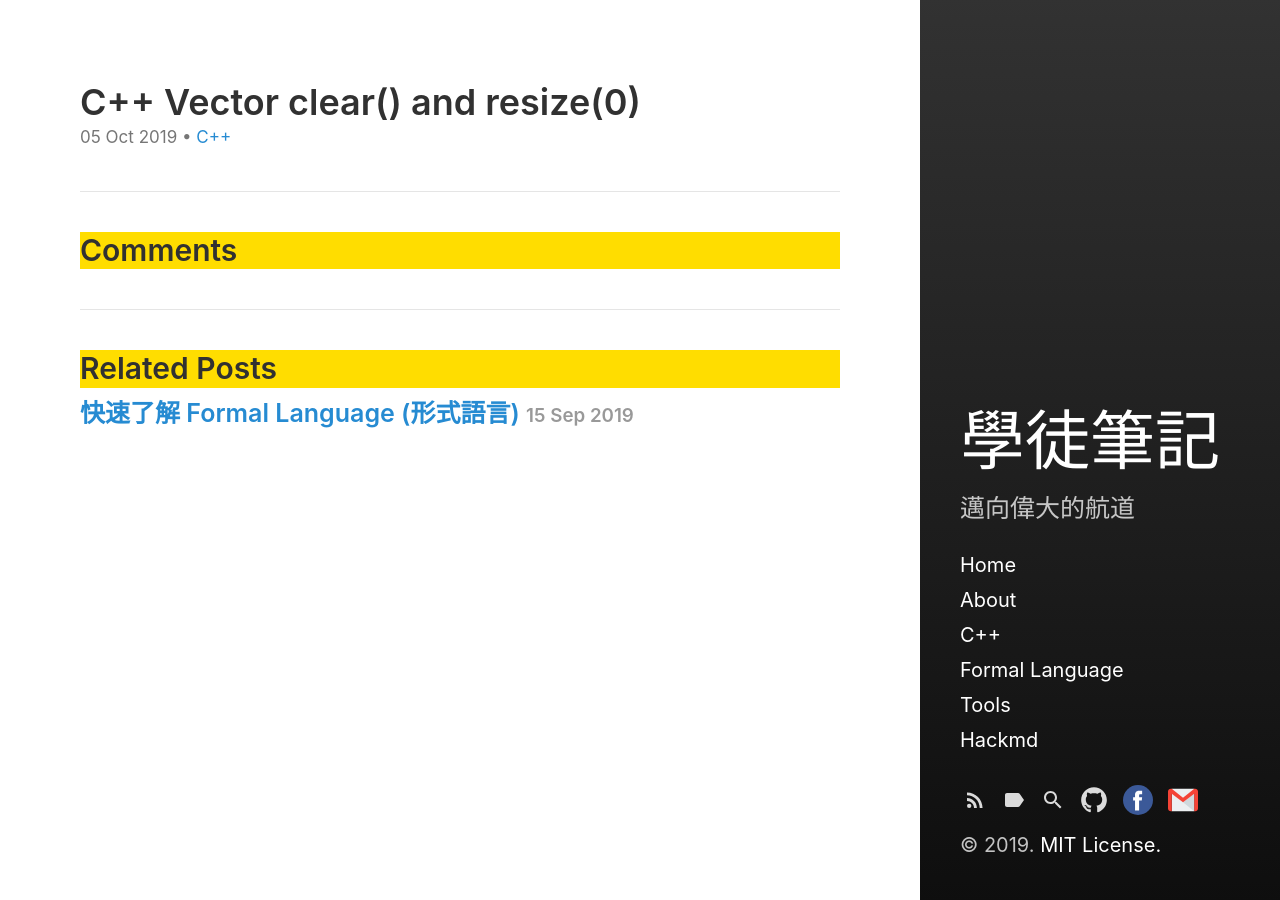
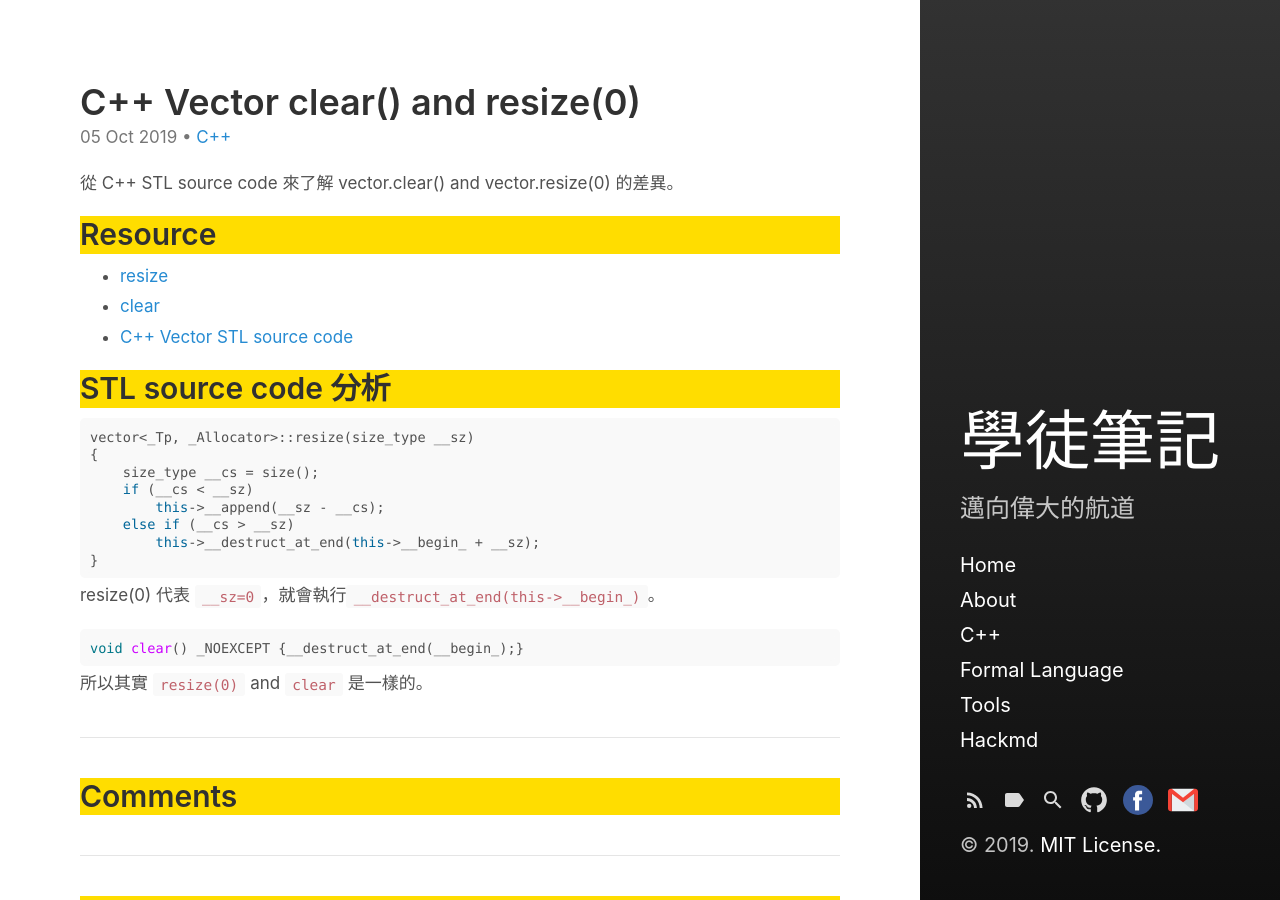
Before and after one commit to srhuang/srhuang.github.io, a Jekyll site: the page built from _posts/2019-10-05-c++vector-000.md, in a window 1280 px wide. Built offline with Jekyll 4.4.1, drawn with Linux system fonts in a browser that asks for light colours; a script that is not in the unit is left out; comment, search, counter and statistics services are not loaded.

Commit message:
stl vector

````diff
--- a/_includes/related_posts.html
+++ b/_includes/related_posts.html
@@ -1,7 +1,7 @@
 <section class="related">
   <h2>Related Posts</h2>
   <ul class="posts-list">
-    {% for post in site.related_posts limit:3 %}
+    {% for post in site.categories[category] limit:3 %}
       <li>
         <h3>
           <a href="{{ post.url | relative_url }}">
--- a/_posts/2019-10-05-c++vector-000.md
+++ b/_posts/2019-10-05-c++vector-000.md
@@ -7,3 +7,31 @@ categories:
   - C++
 tags:
 ---
+
+從 C++ STL source code 來了解 vector.clear() and vector.resize(0) 的差異。
+
+<!--more-->
+
+## Resource
+* [resize](http://www.cplusplus.com/reference/vector/vector/resize/)
+* [clear](http://www.cplusplus.com/reference/vector/vector/clear/)
+* [C++ Vector STL source code](https://github.com/llvm/llvm-project/blob/master/libcxx/include/vector)
+
+## STL source code 分析
+
+```c++
+vector<_Tp, _Allocator>::resize(size_type __sz)
+{
+    size_type __cs = size();
+    if (__cs < __sz)
+        this->__append(__sz - __cs);
+    else if (__cs > __sz)
+        this->__destruct_at_end(this->__begin_ + __sz);
+}
+```
+resize(0) 代表 `__sz=0`，就會執行`__destruct_at_end(this->__begin_)`。
+
+```c++
+void clear() _NOEXCEPT {__destruct_at_end(__begin_);}
+```
+所以其實 `resize(0)` and `clear` 是一樣的。
````
Also changed, not shown: 16 other files.
